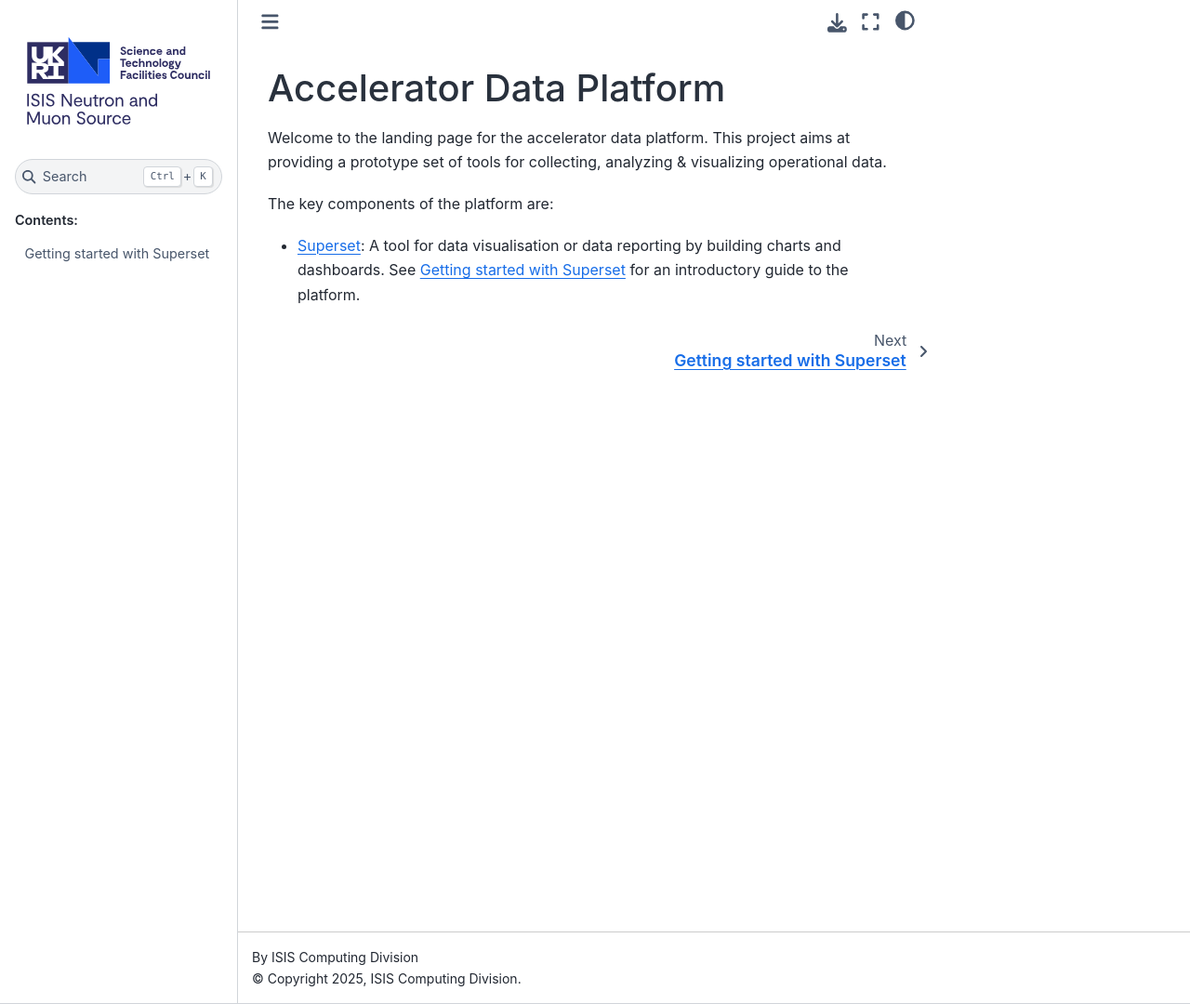
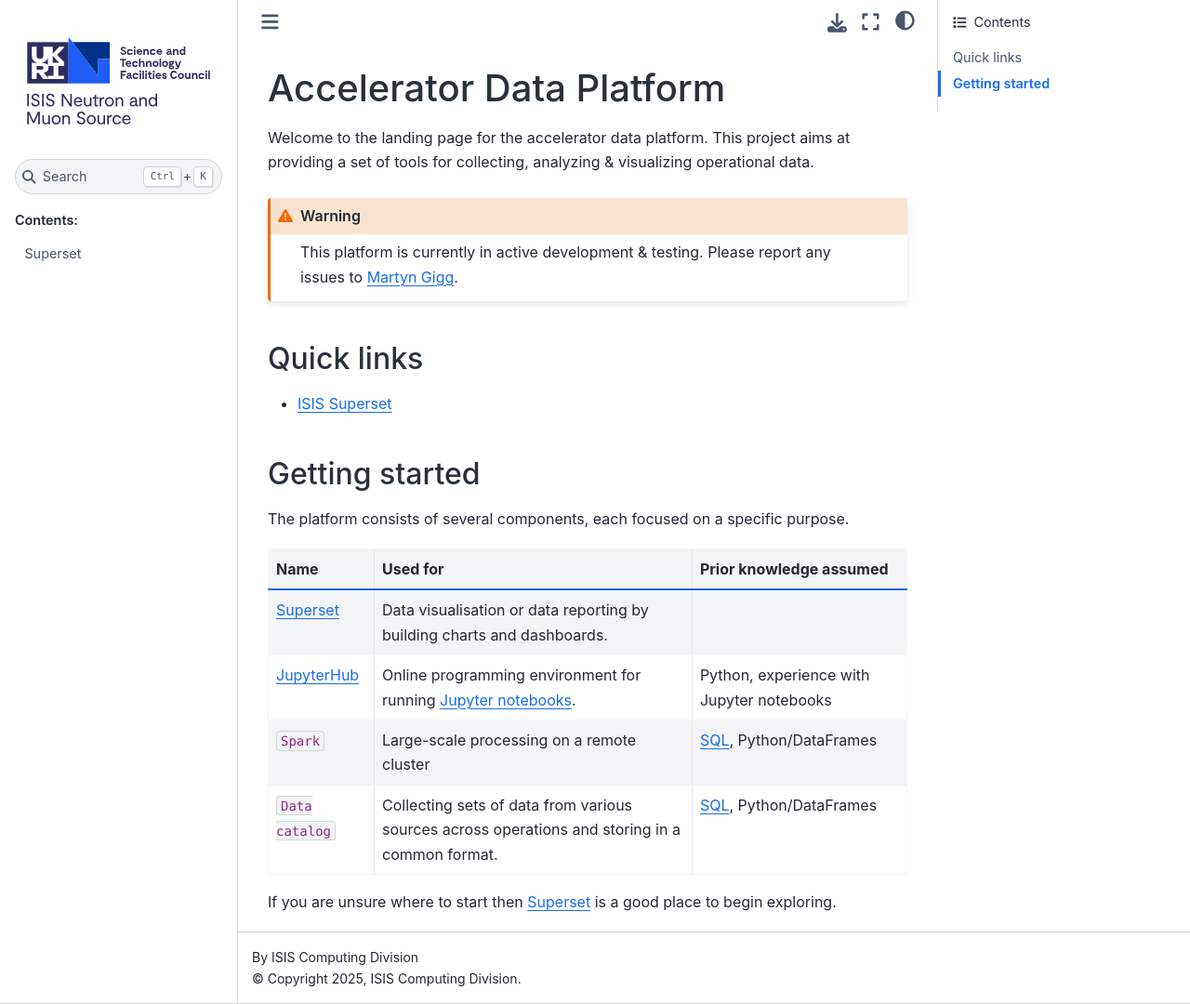
Before and after one commit to ISISNeutronMuon/ddf-lakehouse-prototype, a Sphinx documentation site: the page built from docs/source/index.rst, in a window 1280 px wide and 1080 px high. Shown: the whole window at 93% size. Built offline with Sphinx 7.4.7 and the Sphinx Book theme 1.1.4, drawn with Linux system fonts in a browser that asks for light colours.

Commit message:
Add more user documentation to the platform docs.

```diff
--- /dev/null
+++ b/docs/source/common_links.rst
@@ -0,0 +1,8 @@
+..  Define common external links. This file is designed to be included with ".. include::"
+
+.. _apache-superset: https://superset.apache.org/
+.. _jupyterhub: https://data-accelerator.isis.cclrc.ac.uk/jupyterhub/
+.. _project-jupyter: https://jupyter.org/
+.. _sql-tutorial: https://www.sqltutorial.org/
+
+.. _isis-superset: https://data-accelerator.isis.cclrc.ac.uk/analytics/superset/
--- a/docs/source/conf.py
+++ b/docs/source/conf.py
@@ -14,7 +14,7 @@
 # -- General configuration ---------------------------------------------------
 # https://www.sphinx-doc.org/en/master/usage/configuration.html#general-configuration
 
-exclude_patterns = []
+exclude_patterns = ["./common_links.rst"]
 extensions = []
 source_suffix = {".rst": "restructuredtext"}
 templates_path = ["_templates"]
@@ -26,3 +26,4 @@
 html_theme = "sphinx_book_theme"
 html_static_path = ["_static"]
 html_logo = "_static/logo.svg"
+html_theme_options = {"show_prev_next": False}
--- a/docs/source/index.rst
+++ b/docs/source/index.rst
@@ -1,5 +1,8 @@
+=========================
 Accelerator Data Platform
 =========================
+
+.. include:: common_links.rst
 
 .. toctree::
    :glob:
@@ -11,11 +14,30 @@
 
 
 Welcome to the landing page for the accelerator data platform. This project aims
-at providing a prototype set of tools for collecting, analyzing & visualizing
+at providing a set of tools for collecting, analyzing & visualizing
 operational data.
 
-The key components of the platform are:
+.. warning::
 
-- `Superset <https://data-accelerator.isis.cclrc.ac.uk/analytics/superset/>`_:
-  A tool for data visualisation or data reporting by building charts and dashboards.
-  See :doc:`superset/getting_started` for an introductory guide to the platform.
+   This platform is currently in active development & testing.
+   Please report any issues to `Martyn Gigg <mailto:martyn.gigg@stfc.ac.uk>`_.
+
+Quick links
+-----------
+
+- `ISIS Superset <isis-superset_>`_
+
+Getting started
+---------------
+
+The platform consists of several components, each focused on a specific purpose.
+
+.. csv-table::
+   :header: "Name", "Used for","Prior knowledge assumed"
+
+   :ref:`superset`, Data visualisation or data reporting by building charts and dashboards.,""
+   `JupyterHub <jupyterhub_>`_, Online programming environment for running `Jupyter notebooks <project-jupyter_>`_.,"Python, experience with Jupyter notebooks"
+   ``Spark``,Large-scale processing on a remote cluster,"`SQL <sql-tutorial_>`_, Python/DataFrames"
+   ``Data catalog``, Collecting sets of data from various sources across operations and storing in a common format., "`SQL <sql-tutorial>`_, Python/DataFrames"
+
+If you are unsure where to start then :ref:`superset` is a good place to begin exploring.
--- a/docs/source/superset/getting_started.rst
+++ /dev/null
@@ -1,3 +0,0 @@
-#############################
-Getting started with Superset
-#############################
```
Also changed, not shown: docs/source/superset/index.rst (added, +61 -0 lines), docs/source/superset/_images/isis-superset-example-home-page.png (added), docs/source/superset/_images/isis-superset-login-screen.png (added), 2 other files.
